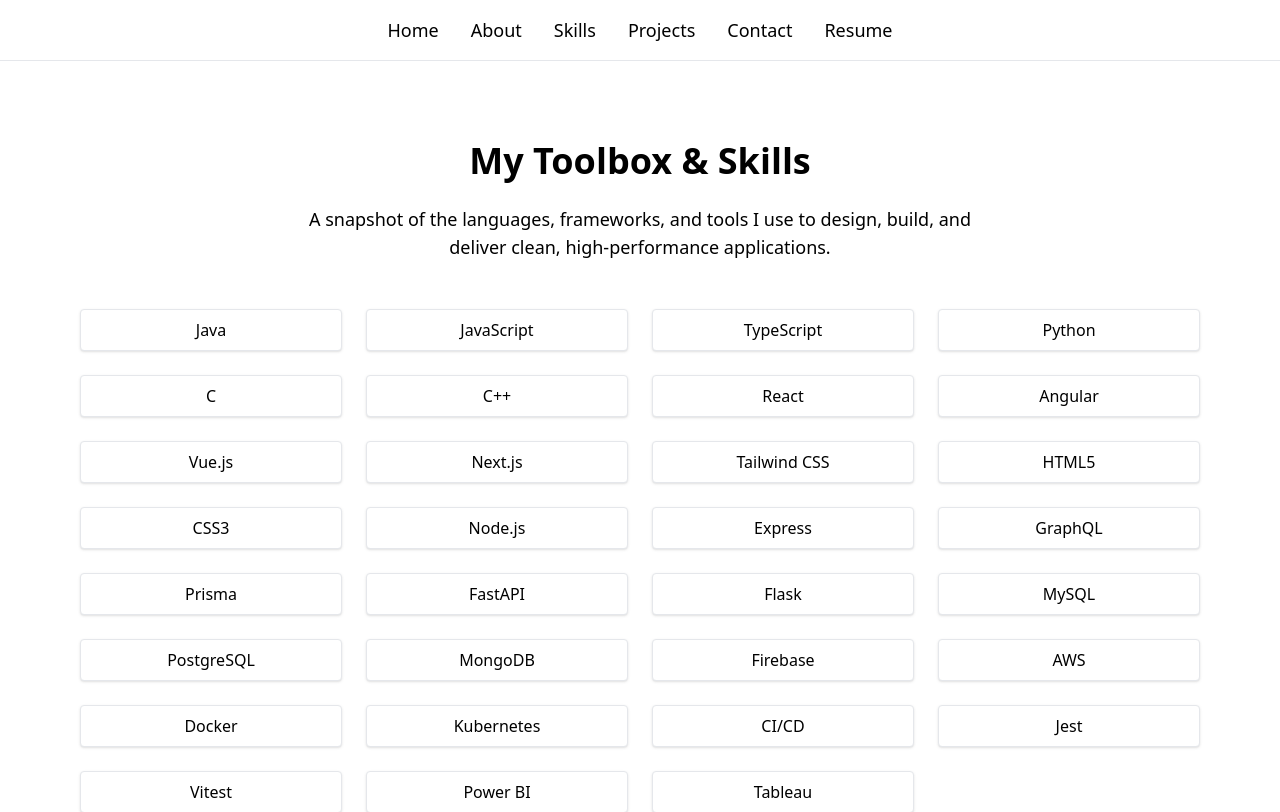
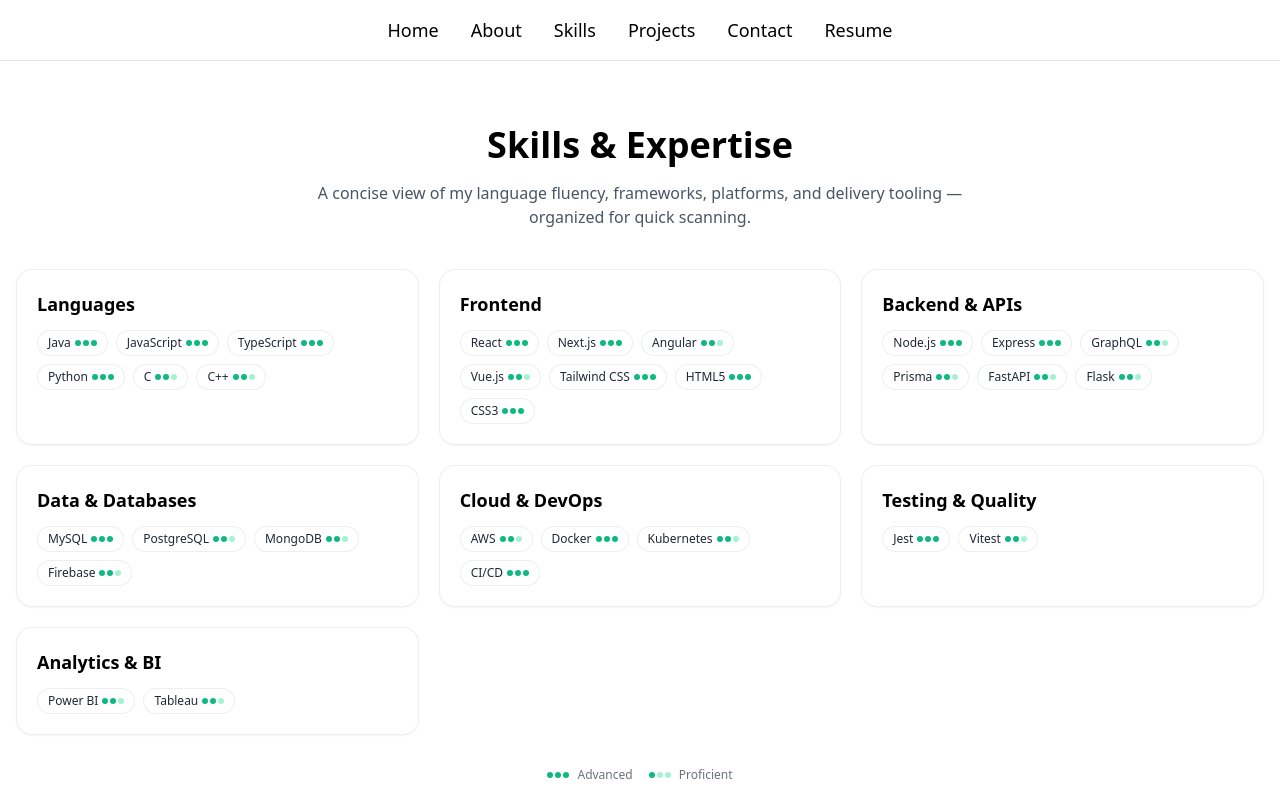
Before and after one commit to AyomideAwonaya21/newportfolio, a React (Vite) app: page /skills in a window 1280 px wide. Shown: the top 812 px of the page. Built offline with nearby package versions, Linux system fonts and the light colour scheme; the HTML template or start-up script is replaced by a standard one.

Commit message:
updated skills section to show growth

```diff
--- a/src/components/Skills.jsx
+++ b/src/components/Skills.jsx
@@ -1,77 +1,176 @@
-import React from 'react';
-import { motion } from 'framer-motion';
+import React from "react";
+import { motion } from "framer-motion";
+
+/**
+ * Levels: "expert" | "advanced" | "proficient"
+ * Style uses small dot indicators (●●●) for instant visual signal.
+ */
+const CATEGORIES = [
+  {
+    name: "Languages",
+    items: [
+      { name: "Java", level: "advanced" },
+      { name: "JavaScript", level: "advanced" },
+      { name: "TypeScript", level: "advanced" },
+      { name: "Python", level: "advanced" },
+      { name: "C", level: "proficient" },
+      { name: "C++", level: "proficient" },
+    ],
+  },
+  {
+    name: "Frontend",
+    items: [
+      { name: "React", level: "advanced" },
+      { name: "Next.js", level: "advanced" },
+      { name: "Angular", level: "proficient" },
+      { name: "Vue.js", level: "proficient" },
+      { name: "Tailwind CSS", level: "advanced" },
+      { name: "HTML5", level: "advanced" },
+      { name: "CSS3", level: "advanced" },
+    ],
+  },
+  {
+    name: "Backend & APIs",
+    items: [
+      { name: "Node.js", level: "advanced" },
+      { name: "Express", level: "advanced" },
+      { name: "GraphQL", level: "proficient" },
+      { name: "Prisma", level: "proficient" },
+      { name: "FastAPI", level: "proficient" },
+      { name: "Flask", level: "proficient" },
+    ],
+  },
+  {
+    name: "Data & Databases",
+    items: [
+      { name: "MySQL", level: "advanced" },
+      { name: "PostgreSQL", level: "proficient" },
+      { name: "MongoDB", level: "proficient" },
+      { name: "Firebase", level: "proficient" },
+    ],
+  },
+  {
+    name: "Cloud & DevOps",
+    items: [
+      { name: "AWS", level: "proficient" },
+      { name: "Docker", level: "advanced" },
+      { name: "Kubernetes", level: "proficient" },
+      { name: "CI/CD", level: "advanced" },
+    ],
+  },
+  {
+    name: "Testing & Quality",
+    items: [
+      { name: "Jest", level: "advanced" },
+      { name: "Vitest", level: "proficient" },
+    ],
+  },
+  {
+    name: "Analytics & BI",
+    items: [
+      { name: "Power BI", level: "proficient" },
+      { name: "Tableau", level: "proficient" },
+    ],
+  },
+];
+
+function DotScale({ level }) {
+  const map = {
+    expert: 3,
+    advanced: 3,
+    proficient: 2,
+  };
+  const filled = map[level] ?? 2;
+  return (
+    <span className="inline-flex items-center gap-0.5 ml-1 align-middle">
+      {[0, 1, 2].map((i) => (
+        <span
+          key={i}
+          className={`inline-block h-1.5 w-1.5 rounded-full ${
+            i < filled ? "bg-emerald-500" : "bg-emerald-200 dark:bg-emerald-900"
+          }`}
+          aria-hidden="true"
+        />
+      ))}
+    </span>
+  );
+}
+
+function SkillBadge({ label, level }) {
+  return (
+    <span
+      className="inline-flex items-center rounded-full border border-gray-200/70 dark:border-white/10 bg-white/70 dark:bg-white/5 px-2.5 py-1 text-xs font-medium text-gray-800 dark:text-gray-200 hover:shadow-sm transition"
+      title={`${label} • ${level.charAt(0).toUpperCase() + level.slice(1)}`}
+    >
+      {label}
+      <DotScale level={level} />
+    </span>
+  );
+}
 
 export default function Skills() {
-  const skills = [
-    'Java',
-    'JavaScript',
-    'TypeScript',
-    'Python',
-    'C',
-    'C++',
-    'React',
-    'Angular',
-    'Vue.js',
-    'Next.js',
-    'Tailwind CSS',
-    'HTML5',
-    'CSS3',
-    'Node.js',
-    'Express',
-    'GraphQL',
-    'Prisma',
-    'FastAPI',
-    'Flask',
-    'MySQL',
-    'PostgreSQL',
-    'MongoDB',
-    'Firebase',
-    'AWS',
-    'Docker',
-    'Kubernetes',
-    'CI/CD',
-    'Jest',
-    'Vitest',
-    'Power BI',
-    'Tableau'
-  ];
-
   return (
-    <main className="py-20 px-4 max-w-6xl mx-auto text-center">
+    <main className="py-16 px-4 max-w-7xl mx-auto">
       <motion.h2
-        initial={{ opacity: 0, y: 20 }}
+        initial={{ opacity: 0, y: 10 }}
         animate={{ opacity: 1, y: 0 }}
-        transition={{ duration: 0.8 }}
-        className="text-4xl font-bold mb-6"
+        transition={{ duration: 0.35 }}
+        className="text-3xl sm:text-4xl font-bold mb-4 text-center"
       >
-        My Toolbox & Skills
+        Skills & Expertise
       </motion.h2>
 
       <motion.p
         initial={{ opacity: 0 }}
         animate={{ opacity: 1 }}
-        transition={{ duration: 1 }}
-        className="mb-12 text-lg max-w-2xl mx-auto"
+        transition={{ duration: 0.5, delay: 0.05 }}
+        className="mb-10 text-center text-gray-600 dark:text-gray-300 max-w-2xl mx-auto"
       >
-        A snapshot of the languages, frameworks, and tools I use to design,
-        build, and deliver clean, high-performance applications.
+        A concise view of my language fluency, frameworks, platforms, and delivery tooling —
+        organized for quick scanning.
       </motion.p>
 
-      <motion.div
-        initial={{ opacity: 0 }}
-        animate={{ opacity: 1 }}
-        transition={{ duration: 1.2 }}
-        className="grid grid-cols-2 md:grid-cols-4 gap-6"
-      >
-        {skills.map((skill, index) => (
-          <div
-            key={index}
-            className="border border-gray-200 bg-white text-black px-4 py-2 rounded shadow hover:shadow-lg transition"
+      <div className="grid gap-5 sm:grid-cols-2 lg:grid-cols-3">
+        {CATEGORIES.map((cat, idx) => (
+          <motion.section
+            key={cat.name}
+            initial={{ opacity: 0, y: 8 }}
+            animate={{ opacity: 1, y: 0 }}
+            transition={{ duration: 0.25, delay: idx * 0.05 }}
+            className="rounded-2xl border border-gray-200/70 dark:border-white/10 bg-white/60 dark:bg-white/5 shadow-sm p-5"
           >
-            {skill}
-          </div>
+            <header className="mb-3 flex items-center justify-between">
+              <h3 className="text-lg font-semibold">{cat.name}</h3>
+            </header>
+
+            <div className="flex flex-wrap gap-2">
+              {cat.items.map((s) => (
+                <SkillBadge key={s.name} label={s.name} level={s.level} />
+              ))}
+            </div>
+          </motion.section>
         ))}
-      </motion.div>
+      </div>
+
+      {/* Legend */}
+      <div className="mt-8 flex flex-wrap items-center justify-center gap-4 text-xs text-gray-500 dark:text-gray-400">
+        <div className="inline-flex items-center gap-2">
+          <span className="inline-flex gap-0.5">
+            <span className="h-1.5 w-1.5 rounded-full bg-emerald-500" />
+            <span className="h-1.5 w-1.5 rounded-full bg-emerald-500" />
+            <span className="h-1.5 w-1.5 rounded-full bg-emerald-500" />
+          </span>
+          Advanced
+        </div>
+        <div className="inline-flex items-center gap-2">
+          <span className="inline-flex gap-0.5">
+            <span className="h-1.5 w-1.5 rounded-full bg-emerald-500" />
+            <span className="h-1.5 w-1.5 rounded-full bg-emerald-200 dark:bg-emerald-900" />
+            <span className="h-1.5 w-1.5 rounded-full bg-emerald-200 dark:bg-emerald-900" />
+          </span>
+          Proficient
+        </div>
+      </div>
     </main>
   );
 }
```
